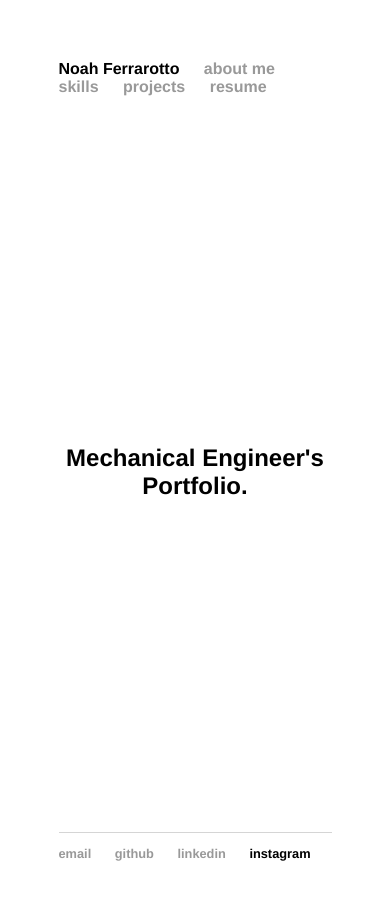
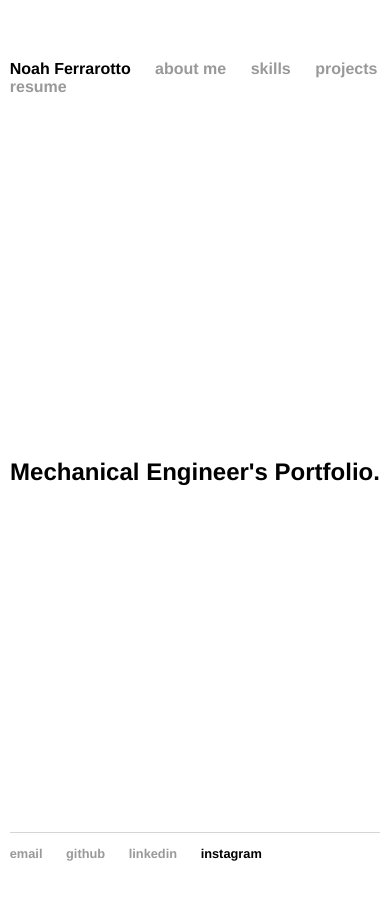
Before and after one commit to noahfer/noahfer.github.io, a Jekyll site: the page built from index.md, in a window 390 px wide. Built offline with Jekyll 4.4.1, drawn with Linux system fonts in a browser that asks for light colours.

Commit message:
Update main.css

```diff
--- a/css/main.css
+++ b/css/main.css
@@ -60,3 +60,8 @@ ul.posts li {
     justify-content: center;
     align-items: center;
 }
+@media screen and (max-width: 500px) {
+    body {
+        width: 95%;
+    }
+}
```
